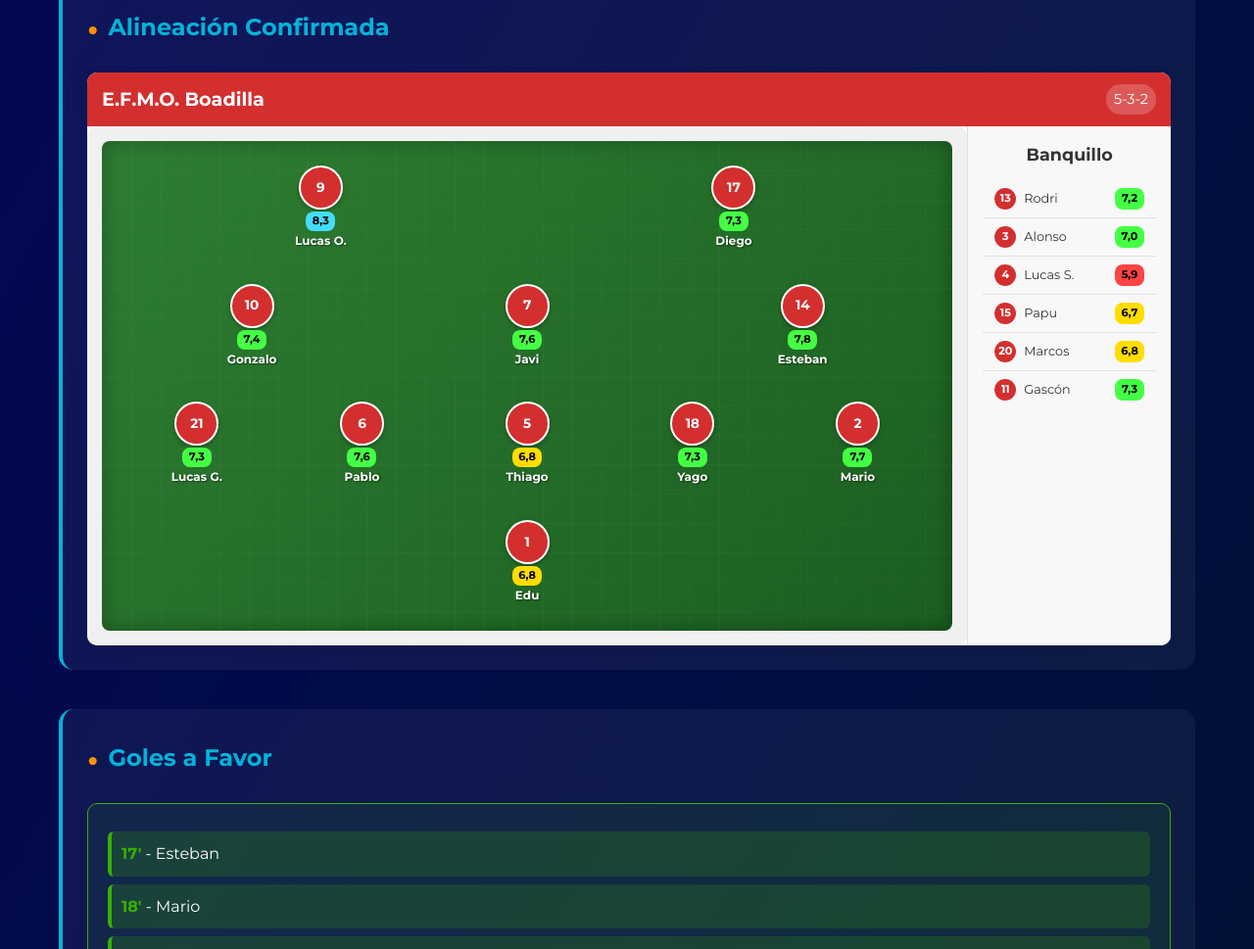
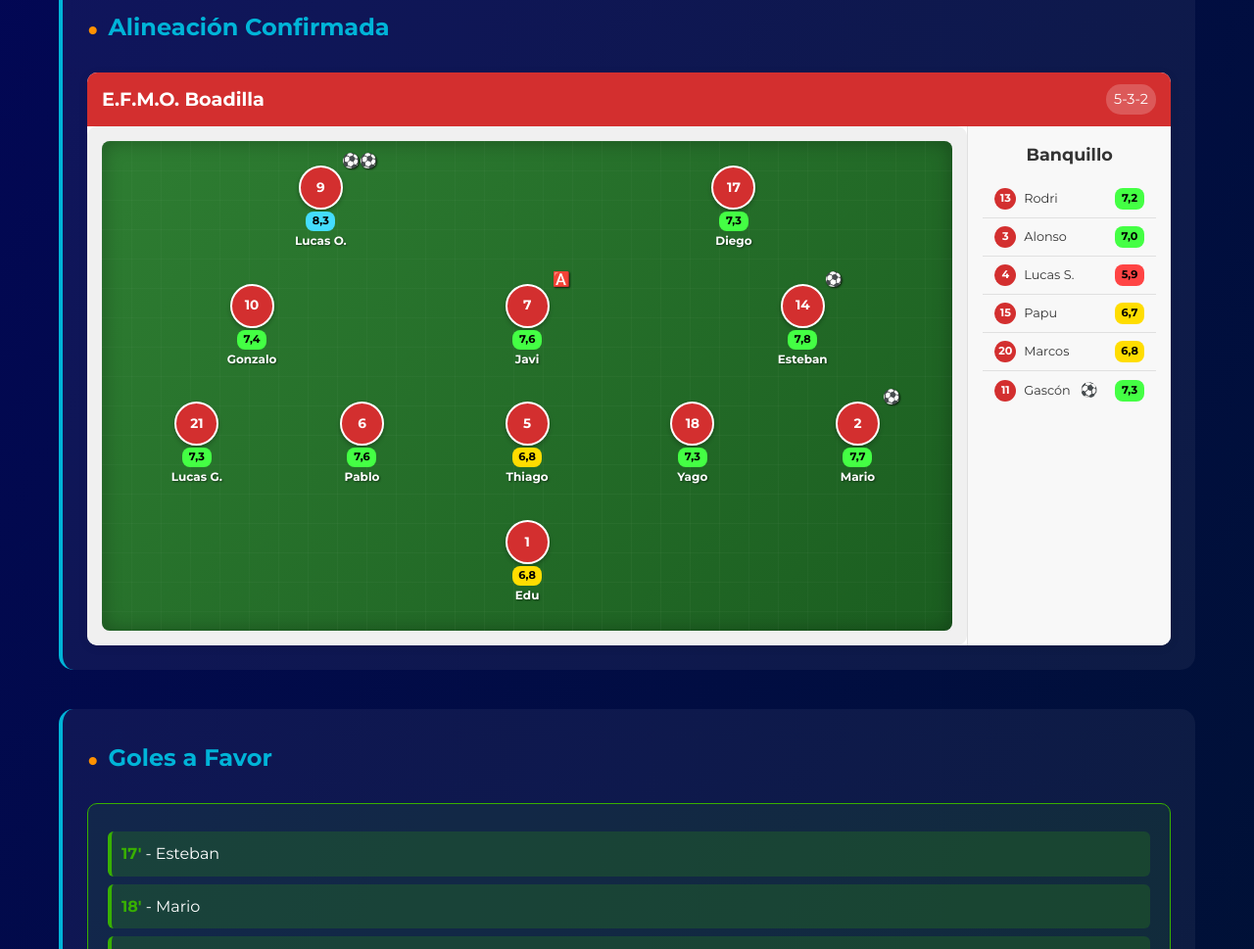
Before and after one commit to Gabrivaa33/EFMO_BOADILLA_D, a plain HTML site: page InformeJ1.html in a window 1280 px wide. Shown: the part 1134-2103 px from the top of the page at 98% size. Drawn offline with Linux system fonts and the light colour scheme.

Commit message:
Update InformeJ1.html

```diff
--- a/InformeJ1.html
+++ b/InformeJ1.html
@@ -282,6 +282,37 @@
       min-height: 1.5em;
     }
 
+    /* NUEVOS ESTILOS PARA GOLES Y ASISTENCIAS */
+    .player-with-stats-responsive {
+      display: flex;
+      align-items: flex-start;
+      position: relative;
+    }
+
+    .player-main-info-responsive {
+      display: flex;
+      flex-direction: column;
+      align-items: center;
+    }
+
+    .player-stats-side-responsive {
+      display: flex;
+      flex-direction: column;
+      align-items: flex-start;
+      gap: 2px;
+      position: absolute;
+      left: 38px;
+      top: -8px;
+      z-index: 4;
+    }
+
+    .player-goals-row-responsive, .player-assists-row-responsive {
+      font-size: 0.9rem;
+      line-height: 1;
+      text-shadow: 1px 1px 2px rgba(0, 0, 0, 0.7);
+      white-space: nowrap;
+    }
+
     /* Estilos para la alineación con banquillo */
     .container-responsive {
       width: 100%;
@@ -381,6 +412,15 @@
       color: #000 !important;
     }
 
+    .bench-player-stats-responsive {
+      display: flex;
+      align-items: center;
+      gap: 4px;
+      margin-right: 8px;
+      font-size: 0.9rem;
+      white-space: nowrap;
+    }
+
     /* MEDIA QUERIES */
     @media (max-width: 768px) {
       .container-informe {
@@ -416,6 +456,16 @@
       .bench-responsive {
         width: 100%;
       }
+
+      /* Ajustes para emojis en móviles */
+      .player-stats-side-responsive {
+        left: 32px;
+        top: -6px;
+      }
+
+      .player-goals-row-responsive, .player-assists-row-responsive {
+        font-size: 0.8rem;
+      }
     }
 
     @media (max-width: 480px) {
@@ -441,6 +491,11 @@
 
       .players-formation-responsive {
         padding: 10px 3px;
+      }
+
+      .player-stats-side-responsive {
+        left: 28px;
+        top: -5px;
       }
     }
 
@@ -473,6 +528,11 @@
         border-top: none;
         border-left: 1px solid #e0e0e0;
       }
+
+      .player-stats-side-responsive {
+        left: 42px;
+        top: -10px;
+      }
     }
 
     @media (min-width: 1024px) {
@@ -497,6 +557,11 @@
 
       .player-responsive {
         min-width: 75px;
+      }
+
+      .player-stats-side-responsive {
+        left: 48px;
+        top: -12px;
       }
     }
   </style>
@@ -624,37 +689,36 @@
 
     <script>
       // Datos de los jugadores organizados por posición - ALINEACIÓN CONFIRMADA
-      // NOTA: Cambié las comas por puntos en los ratings
       const playersConfirmada = {
         'portero': [
-          { number: '1', name: 'Edu', rating: '6,8' }
+          { number: '1', name: 'Edu', rating: '6,8', goals: 0, assists: 0 }
         ],
         'defensas': [
-          { number: '21', name: 'Lucas G.', rating: '7,3' },
-          { number: '6', name: 'Pablo', rating: '7,6' },
-          { number: '5', name: 'Thiago', rating: '6,8' },
-          { number: '18', name: 'Yago', rating: '7,3' },
-          { number: '2', name: 'Mario', rating: '7,7' }
+          { number: '21', name: 'Lucas G.', rating: '7,3', goals: 0, assists: 0 },
+          { number: '6', name: 'Pablo', rating: '7,6', goals: 0, assists: 0 },
+          { number: '5', name: 'Thiago', rating: '6,8', goals: 0, assists: 0 },
+          { number: '18', name: 'Yago', rating: '7,3', goals: 0, assists: 0 },
+          { number: '2', name: 'Mario', rating: '7,7', goals: 1, assists: 0 }
         ],
         'mediocentros': [
-          { number: '10', name: 'Gonzalo', rating: '7,4' },
-          { number: '7', name: 'Javi', rating: '7,6' },
-          { number: '14', name: 'Esteban', rating: '7,8' }
+          { number: '10', name: 'Gonzalo', rating: '7,4', goals: 0, assists: 0 },
+          { number: '7', name: 'Javi', rating: '7,6', goals: 0, assists: 1 },
+          { number: '14', name: 'Esteban', rating: '7,8', goals: 1, assists: 0 }
         ],
         'delanteros': [
-          { number: '9', name: 'Lucas O.', rating: '8,3' },
-          { number: '17', name: 'Diego', rating: '7,3' }
+          { number: '9', name: 'Lucas O.', rating: '8,3', goals: 2, assists: 0 },
+          { number: '17', name: 'Diego', rating: '7,3', goals: 0, assists: 0 }
         ]
       };
 
       // Datos del banquillo
       const benchPlayers = [
-        { number: '13', name: 'Rodri', rating: '7,2' },
-        { number: '3', name: 'Alonso', rating: '7,0' },
-        { number: '4', name: 'Lucas S.', rating: '5,9' },
-        { number: '15', name: 'Papu', rating: '6,7' },
-        { number: '20', name: 'Marcos', rating: '6,8' },
-        { number: '11', name: 'Gascón', rating: '7,3' }
+        { number: '13', name: 'Rodri', rating: '7,2', goals: 0, assists: 0 },
+        { number: '3', name: 'Alonso', rating: '7,0', goals: 0, assists: 0 },
+        { number: '4', name: 'Lucas S.', rating: '5,9', goals: 0, assists: 0 },
+        { number: '15', name: 'Papu', rating: '6,7', goals: 0, assists: 0 },
+        { number: '20', name: 'Marcos', rating: '6,8', goals: 0, assists: 0 },
+        { number: '11', name: 'Gascón', rating: '7,3', goals: 1, assists: 0 }
       ];
 
       // Configuraciones de formaciones
@@ -695,6 +759,28 @@
         }
       }
 
+      // Función para crear HTML de estadísticas
+      function createStatsHTML(goals, assists) {
+        let statsHTML = '';
+
+        if (goals > 0 || assists > 0) {
+          const goalsHTML = goals > 0 ?
+            `<div class="player-goals-row-responsive">${'⚽'.repeat(goals)}</div>` : '';
+
+          const assistsHTML = assists > 0 ?
+            `<div class="player-assists-row-responsive">${'🅰️'.repeat(assists)}</div>` : '';
+
+          statsHTML = `
+            <div class="player-stats-side-responsive">
+              ${goalsHTML}
+              ${assistsHTML}
+            </div>
+          `;
+        }
+
+        return statsHTML;
+      }
+
       // Función para renderizar una formación
       function renderFormationConfirmada(formationKey) {
         const formationContainer = document.getElementById('formation-container-confirmada');
@@ -710,10 +796,17 @@
             const playerElement = document.createElement('div');
             playerElement.className = 'player-responsive';
 
+            const statsHTML = createStatsHTML(player.goals, player.assists);
+
             playerElement.innerHTML = `
-              <div class="player-circle-responsive">${player.number}</div>
-              <div class="player-rating-responsive">${player.rating}</div>
-              <div class="player-name-responsive">${player.name}</div>
+              <div class="player-with-stats-responsive">
+                <div class="player-main-info-responsive">
+                  <div class="player-circle-responsive">${player.number}</div>
+                  <div class="player-rating-responsive">${player.rating}</div>
+                  <div class="player-name-responsive">${player.name}</div>
+                </div>
+                ${statsHTML}
+              </div>
             `;
 
             row.appendChild(playerElement);
@@ -742,11 +835,25 @@
           const benchPlayerElement = document.createElement('div');
           benchPlayerElement.className = 'bench-player-responsive';
 
+          // Crear HTML para estadísticas de goles y asistencias del banquillo
+          let statsHTML = '';
+          if (player.goals > 0 || player.assists > 0) {
+            const goalsText = player.goals > 0 ? '⚽'.repeat(player.goals) : '';
+            const assistsText = player.assists > 0 ? '🅰️'.repeat(player.assists) : '';
+
+            statsHTML = `
+              <div class="bench-player-stats-responsive">
+                ${goalsText}${assistsText}
+              </div>
+            `;
+          }
+
           benchPlayerElement.innerHTML = `
             <div class="bench-player-info-responsive">
               <div class="bench-player-number-responsive">${player.number}</div>
               <div class="bench-player-name-responsive">${player.name}</div>
             </div>
+            ${statsHTML}
             <div class="bench-player-rating-responsive">${player.rating}</div>
           `;
 
```
